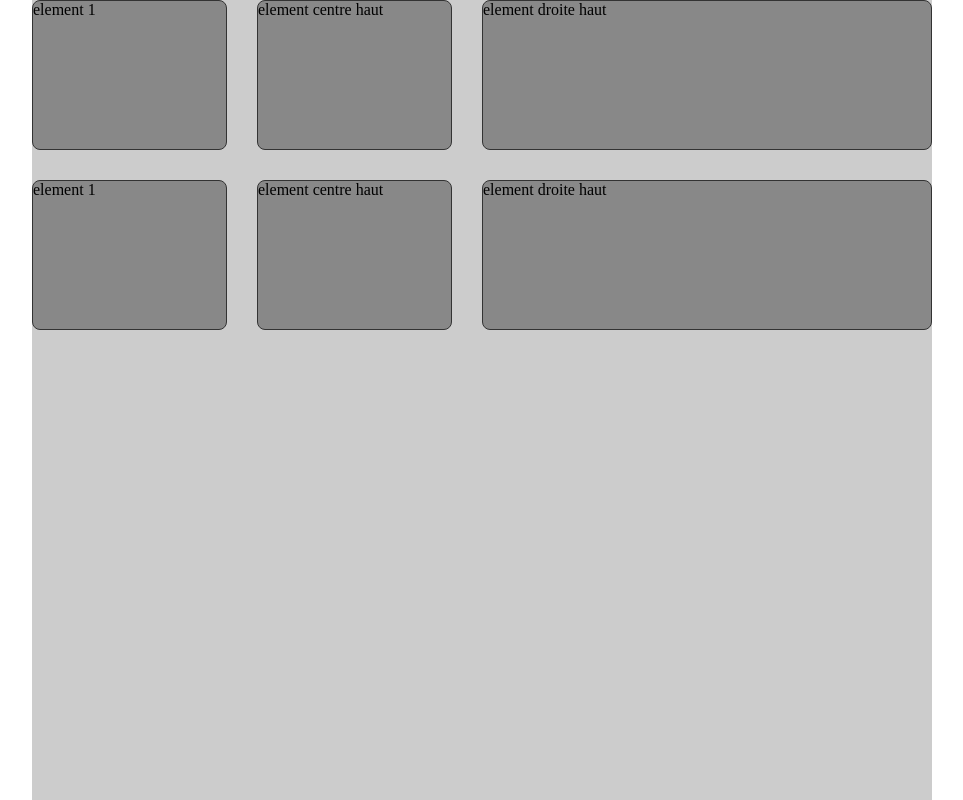
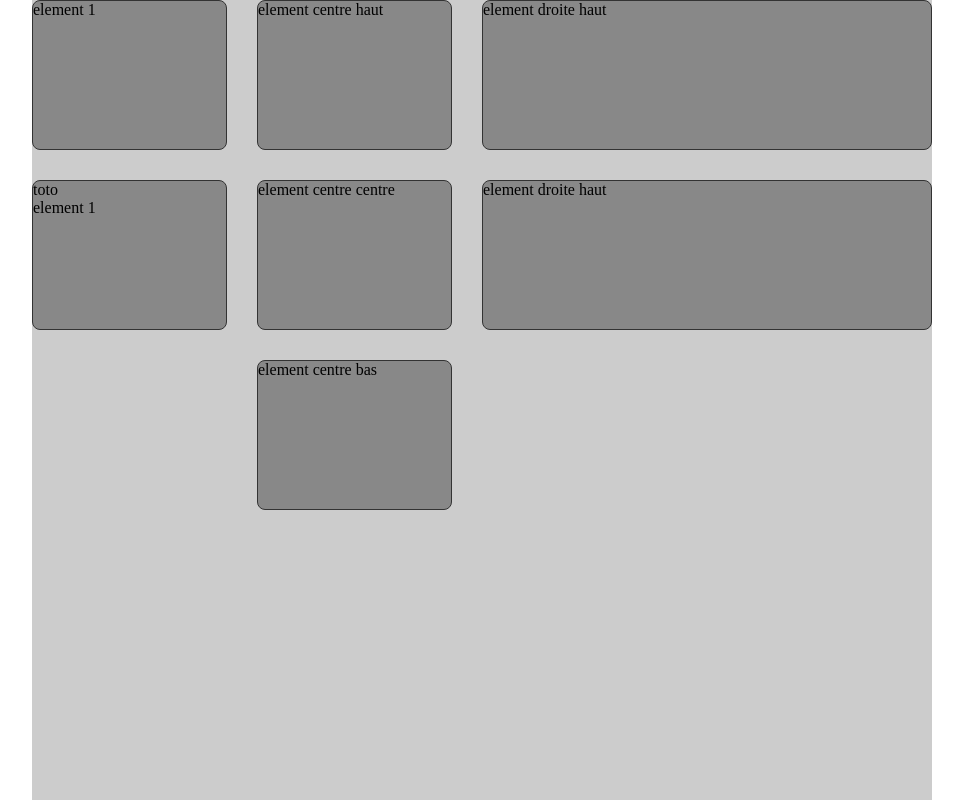
Before and after one commit to chloridrik/Colchic, a plain HTML site: page demo/simpledemo/index.html in a window 1280 px wide. Shown: the whole page, without its empty margins (158-1121 px from the left). Drawn offline with Linux system fonts and the light colour scheme.

Commit message:
fix margin bottom

```diff
--- a/demo/simpledemo/colchic.js
+++ b/demo/simpledemo/colchic.js
@@ -55,10 +55,7 @@ Colchic.prototype.build = function() {
         }
     }
 
-    css += this.root.container + " [class*='col-'] {padding-bottom:" + this.lineSpace + "}\n";
-    //css += this.root.container + " [class*='col-']:last-of-type {padding-right: 0;}\n";
-
-    //css += this.root.container + " .line{padding-bottom:" + this.lineSpace + "}\n";
+    css += this.root.container + " [class*='col-'] > * {margin-bottom:" + this.lineSpace + "}\n";
 
     if (this.mediaQuery !== null) css += "}\n";
 
--- a/demo/simpledemo/index.html
+++ b/demo/simpledemo/index.html
@@ -53,10 +53,14 @@
         </div>
         <div class="line">
             <div class="col-4">
-                <div class="element">element 1</div>
+                <div class="element">
+                    <div>toto</div>
+                    <div>element 1</div>
+                </div>
             </div>
             <div class="col-4">
-                <div class="element">element centre haut</div>
+                <div class="element">element centre centre</div>
+                <div class="element">element centre bas</div>
             </div>
             <div class="col-8">
                 <div class="element">element droite haut</div>
```
